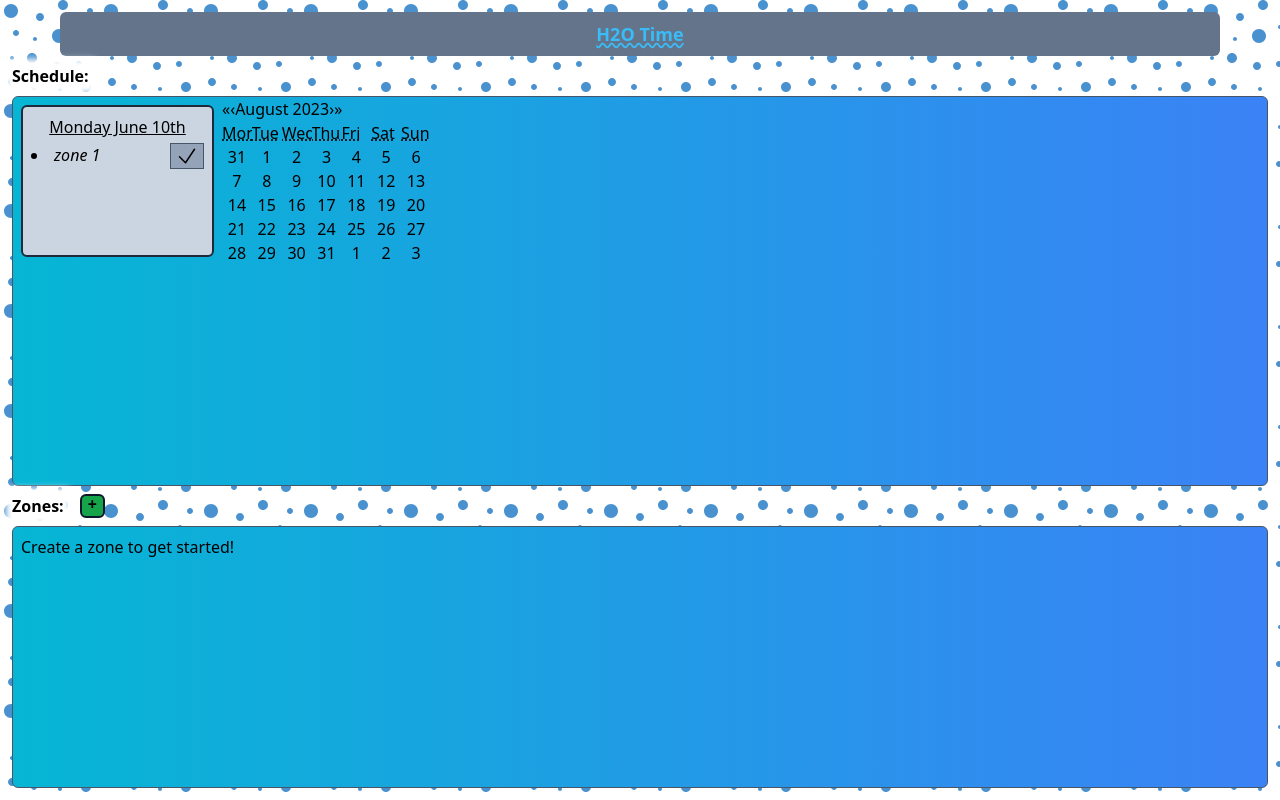
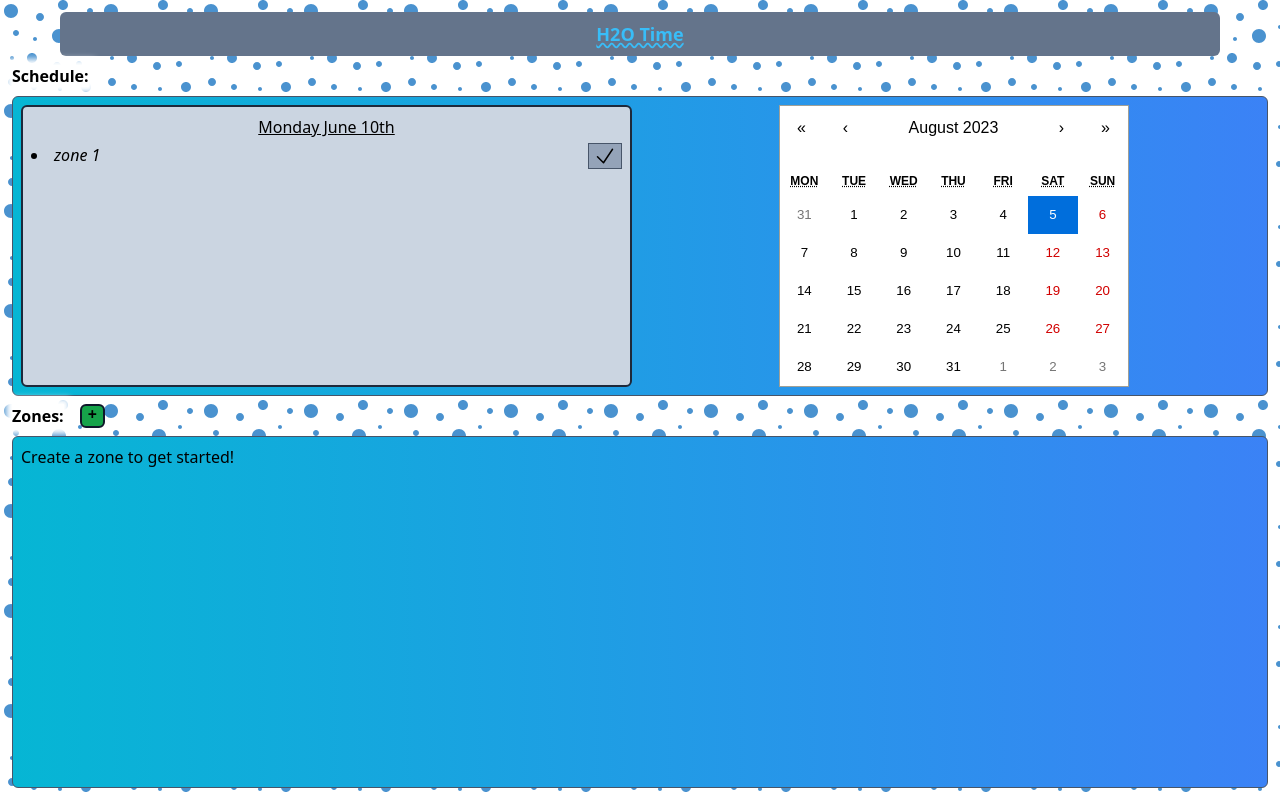
Before and after one commit to Jaron-Warren/H2O-Time, a React (Vite) app: page / in a window 1280 px wide. Built offline with nearby package versions, Linux system fonts and the light colour scheme.

Commit message:
style and calendar tweaks

```diff
--- a/src/App.tsx
+++ b/src/App.tsx
@@ -84,8 +84,8 @@ function App() {
         <div id="schedule">
           <span className="whiteShadow font-bold">Schedule:</span>
         </div>
-        <div className="grow rounded-md border border-slate-600 bg-gradient-to-r from-cyan-500 to-blue-500">
-          <div className="grid grid-cols-2 sm:grid-cols-3 md:grid-cols-4 lg:grid-cols-6">
+        <div className="rounded-md border border-slate-600 bg-gradient-to-r from-cyan-500 to-blue-500">
+          <div className="grid grid-cols-1 sm:grid-cols-2">
             <ComponentScheduleDetails />
             <ComponentScheduleCalendar />
           </div>
--- a/src/componentScheduleCalendar.tsx
+++ b/src/componentScheduleCalendar.tsx
@@ -1,5 +1,6 @@
 import { useState } from "react";
 import Calendar from "react-calendar";
+import "react-calendar/dist/Calendar.css";
 import "./componentScheduleDetails.css";
 
 type ValuePiece = Date | null;
@@ -9,9 +10,18 @@ type Value = ValuePiece | [ValuePiece, ValuePiece];
 export function ComponentScheduleCalendar() {
   const [value, onChange] = useState<Value>(new Date());
 
+  const today = new Date();
+
   return (
-    <div>
-      <Calendar onChange={onChange} value={value} />
+    <div className="flex justify-center px-2 py-2">
+      <Calendar
+        onChange={onChange}
+        value={value}
+        maxDate={
+          new Date(`December 31, ${(today.getFullYear() + 1).toString()}`)
+        }
+        minDate={new Date(`January 1, ${(today.getFullYear() - 1).toString()}`)}
+      />
     </div>
   );
 }
```
